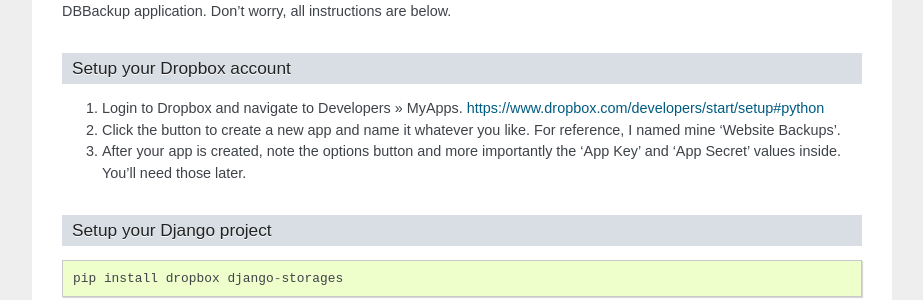
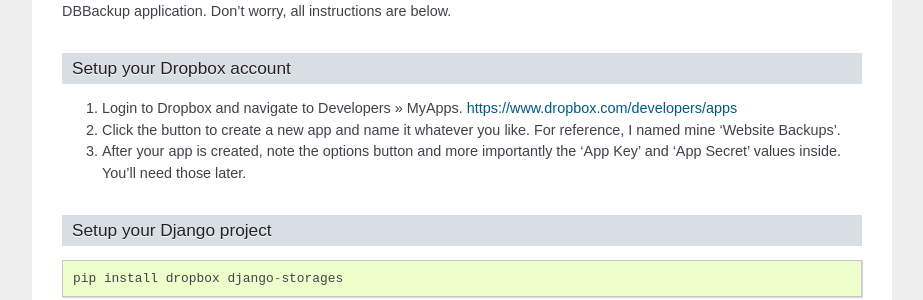
Before and after one commit to jazzband/django-dbbackup, a Sphinx documentation site: the page built from docs/storage.rst, in a window 1280 px wide and 900 px high, scrolled down 2041 px. Shown: the part 160-460 px from the top of the window, without its empty margins (198-1121 px from the left). Built offline with Sphinx 7.4.7, drawn with Linux system fonts in a browser that asks for light colours; some of the changed lines change nothing that is shown.

Commit message:
Update link to Dropbox

```diff
--- a/docs/storage.rst
+++ b/docs/storage.rst
@@ -144,7 +144,7 @@
 ~~~~~~~~~~~~~~~~~~~~~~~~~~
 
 1. Login to Dropbox and navigate to Developers » MyApps.
-   https://www.dropbox.com/developers/start/setup#python
+   https://www.dropbox.com/developers/apps
 
 2. Click the button to create a new app and name it whatever you like.
    For reference, I named mine 'Website Backups'.
```
